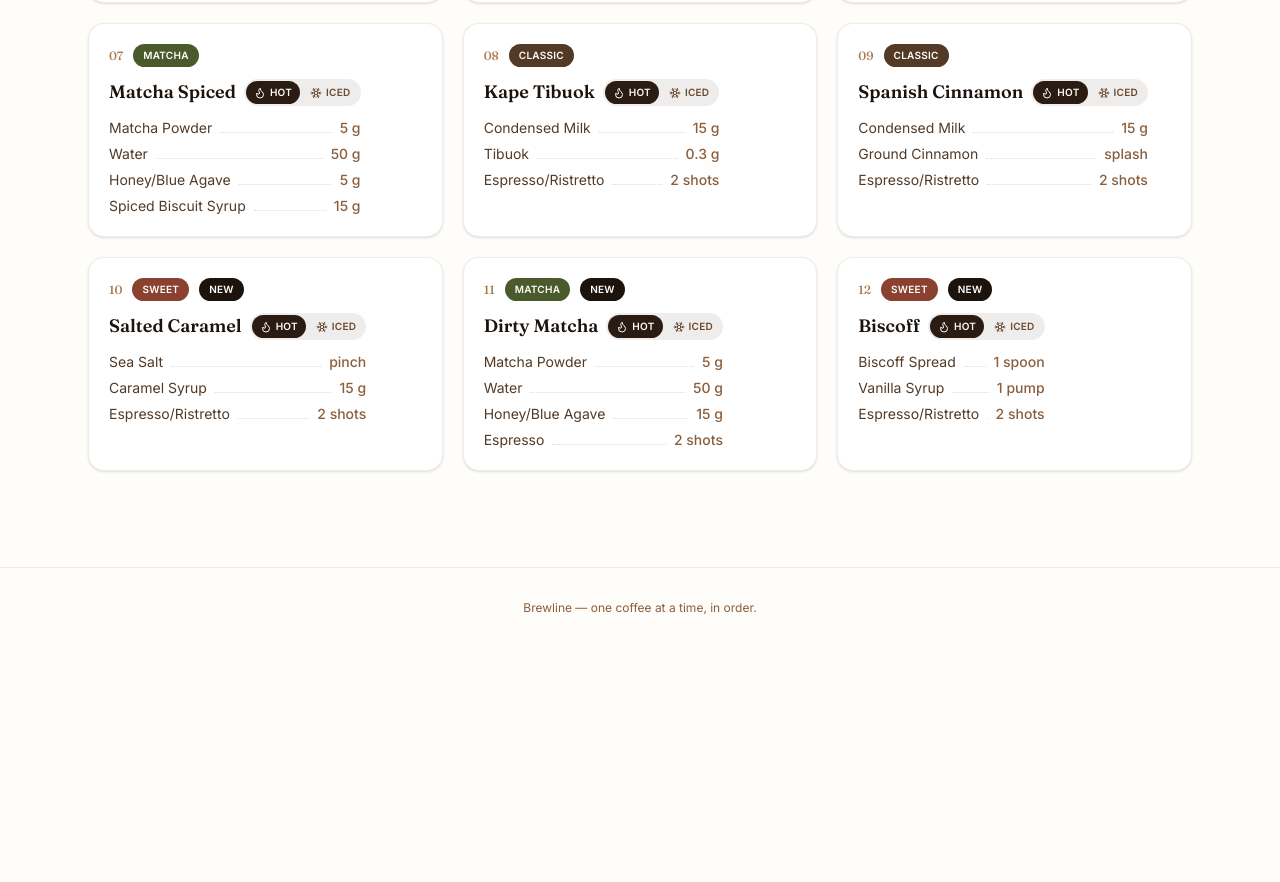
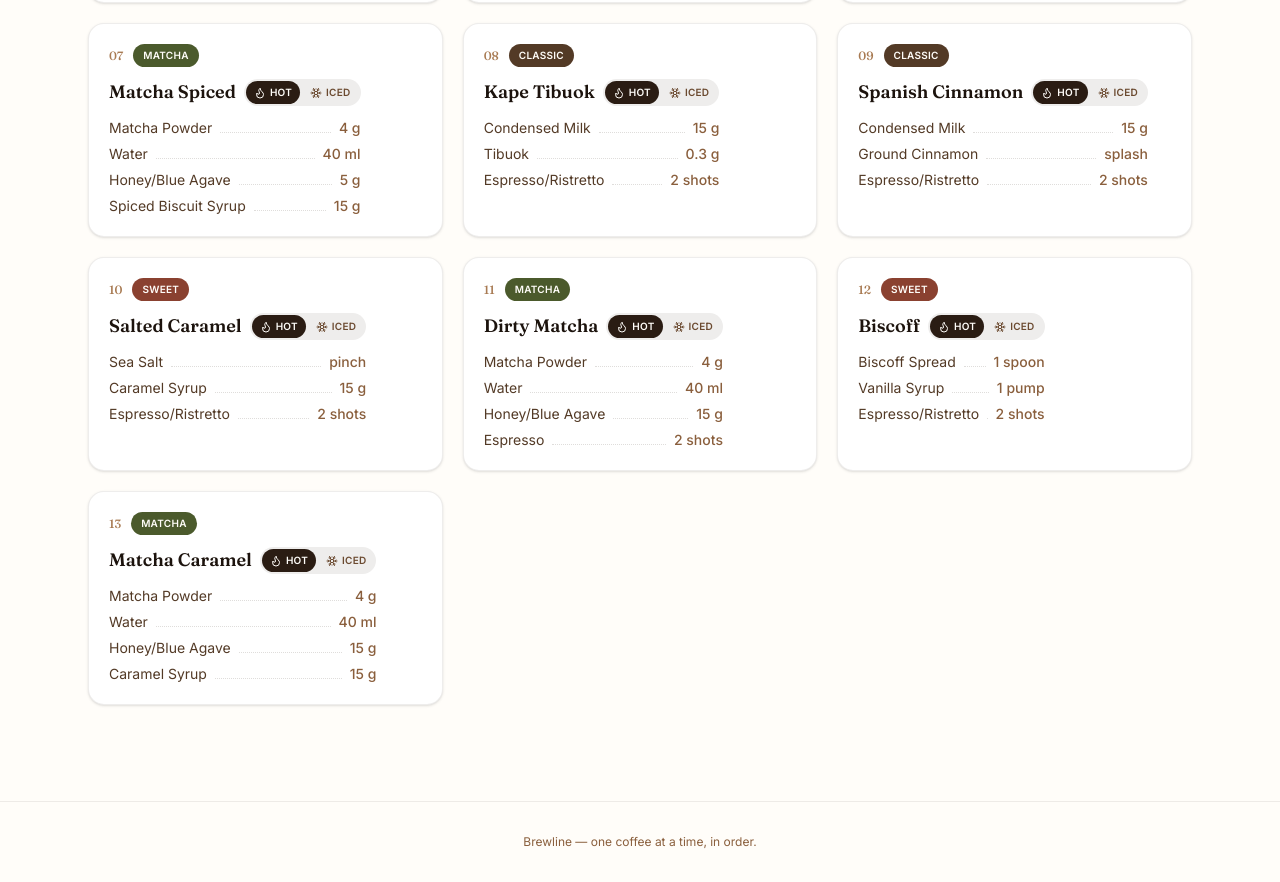
Before and after one commit to lucky0559/coffee-recipes, a React (Vite) app: page / in a window 1280 px wide. Shown: the part 1262-2144 px from the top of the page. Before the commit the page ends 1910 px from the top, so only its background shows below. Built offline with nearby package versions, Linux system fonts and the light colour scheme.

Commit message:
add and edited recipes

```diff
--- a/src/components/RecipeCard.tsx
+++ b/src/components/RecipeCard.tsx
@@ -31,11 +31,6 @@ export function RecipeCard({ recipe, isToday, onSelect }: RecipeCardProps) {
           >
             {recipe.category}
           </span>
-          {recipe.isNew && (
-            <span className="rounded-full bg-espresso-950 px-2.5 py-1 text-[10px] font-semibold uppercase tracking-wide text-cream-50">
-              New
-            </span>
-          )}
         </div>
         {isToday && (
           <span className="rounded-full bg-cream-200 px-2.5 py-1 text-[10px] font-semibold uppercase tracking-wide text-espresso-800">
--- a/src/components/RecipeModal.tsx
+++ b/src/components/RecipeModal.tsx
@@ -47,11 +47,6 @@ export function RecipeModal({ recipe, onClose }: RecipeModalProps) {
               <span>{recipe.number}</span>
               <span>·</span>
               <span>{recipe.category}</span>
-              {recipe.isNew && (
-                <span className="rounded-full bg-cream-50/20 px-2 py-0.5 text-cream-50">
-                  New
-                </span>
-              )}
             </div>
             <h2 id="recipe-modal-title" className="font-display mt-2 text-2xl font-semibold">
               {recipe.name}
--- a/src/data/recipes.ts
+++ b/src/data/recipes.ts
@@ -8,7 +8,7 @@ export const recipes: Recipe[] = [
     category: "Sweet",
     hot: {
       ingredients: [
-        { name: "Cheesecake Syrup", amount: "1–2 pumps" },
+        { name: "Cheesecake Syrup", amount: "1½ pumps" },
         { name: "Vanilla Syrup", amount: "1 pump" },
         { name: "Espresso/Ristretto", amount: "2 shots" },
       ],
@@ -19,7 +19,7 @@ export const recipes: Recipe[] = [
         { name: "Milk", amount: "150 ml" },
         { name: "Espresso/Ristretto", amount: "2 shots" },
       ],
-      note: "Cold foam — whipping cream 30ml, milk 10ml, cheesecake syrup 1–2 pumps",
+      note: "Cold foam — whipping cream 30ml, milk 15ml, cheesecake syrup 1½ pumps",
     },
   },
   {
@@ -40,7 +40,7 @@ export const recipes: Recipe[] = [
         { name: "Milk", amount: "150 ml" },
         { name: "Espresso/Ristretto", amount: "2 shots" },
       ],
-      note: "Cold foam — whipping cream 30ml, milk 10ml, caramel syrup 15g",
+      note: "Cold foam — whipping cream 30ml, milk 15ml, caramel syrup 15g",
     },
   },
   {
@@ -61,7 +61,7 @@ export const recipes: Recipe[] = [
         { name: "Milk", amount: "150 ml" },
         { name: "Espresso/Ristretto", amount: "2 shots" },
       ],
-      note: "Cold foam — whipping cream 30ml, milk 10ml, sea salt pinch",
+      note: "Cold foam — whipping cream 30ml, milk 15ml, sea salt pinch",
     },
   },
   {
@@ -83,7 +83,7 @@ export const recipes: Recipe[] = [
         { name: "Milk", amount: "150 ml" },
         { name: "Espresso/Ristretto", amount: "2 shots" },
       ],
-      note: "Cold foam — whipping cream 30ml, milk 10ml, caramel syrup 15g, patis 2g",
+      note: "Cold foam — whipping cream 30ml, milk 15ml, caramel syrup 15g, patis 2g",
     },
   },
   {
@@ -93,19 +93,19 @@ export const recipes: Recipe[] = [
     category: "Matcha",
     hot: {
       ingredients: [
-        { name: "Matcha Powder", amount: "5 g" },
-        { name: "Water", amount: "50 g" },
+        { name: "Matcha Powder", amount: "4 g" },
+        { name: "Water", amount: "40 ml" },
         { name: "Honey/Blue Agave", amount: "15 g" },
       ],
     },
     iced: {
       ingredients: [
-        { name: "Matcha Powder", amount: "5 g" },
-        { name: "Water", amount: "50 g" },
+        { name: "Matcha Powder", amount: "4 g" },
+        { name: "Water", amount: "40 ml" },
         { name: "Milk", amount: "150 ml" },
         { name: "Honey/Blue Agave", amount: "15 g" },
       ],
-      note: "Cold foam — whipping cream 30ml, milk 10ml, vanilla syrup 1 pump",
+      note: "Cold foam — whipping cream 30ml, milk 15ml, vanilla syrup 1 pump",
     },
   },
   {
@@ -125,7 +125,7 @@ export const recipes: Recipe[] = [
         { name: "Milk", amount: "150 ml" },
         { name: "Espresso/Ristretto", amount: "2 shots" },
       ],
-      note: "Cold foam — whipping cream 30ml, milk 10ml, vanilla syrup 1 pump",
+      note: "Cold foam — whipping cream 30ml, milk 15ml, vanilla syrup 1 pump",
     },
   },
   {
@@ -135,19 +135,19 @@ export const recipes: Recipe[] = [
     category: "Matcha",
     hot: {
       ingredients: [
-        { name: "Matcha Powder", amount: "5 g" },
-        { name: "Water", amount: "50 g" },
+        { name: "Matcha Powder", amount: "4 g" },
+        { name: "Water", amount: "40 ml" },
         { name: "Honey/Blue Agave", amount: "5 g" },
         { name: "Spiced Biscuit Syrup", amount: "15 g" },
       ],
     },
     iced: {
       ingredients: [
-        { name: "Matcha Powder", amount: "5 g" },
-        { name: "Water", amount: "50 g" },
+        { name: "Matcha Powder", amount: "4 g" },
+        { name: "Water", amount: "40 ml" },
         { name: "Milk", amount: "150 ml" },
       ],
-      note: "Cold foam — whipping cream 30ml, milk 10ml, honey/blue agave 5g, spiced biscuit syrup 15g",
+      note: "Cold foam — whipping cream 30ml, milk 15ml, honey/blue agave 5g, spiced biscuit syrup 15g",
     },
   },
   {
@@ -168,7 +168,7 @@ export const recipes: Recipe[] = [
         { name: "Milk", amount: "150 ml" },
         { name: "Espresso/Ristretto", amount: "2 shots" },
       ],
-      note: "Cold foam — whipping cream 30ml, milk 10ml, vanilla syrup 1 pump, 0.3g Tibuok",
+      note: "Cold foam — whipping cream 30ml, milk 15ml, vanilla syrup 1 pump, 0.3g Tibuok",
     },
   },
   {
@@ -189,7 +189,7 @@ export const recipes: Recipe[] = [
         { name: "Milk", amount: "150 ml" },
         { name: "Espresso/Ristretto", amount: "2 shots" },
       ],
-      note: "Cold foam — whipping cream 30ml, milk 10ml, vanilla syrup 1 pump, ground cinnamon splash",
+      note: "Cold foam — whipping cream 30ml, milk 15ml, vanilla syrup 1 pump, ground cinnamon splash",
     },
   },
   {
@@ -197,7 +197,6 @@ export const recipes: Recipe[] = [
     number: "10",
     name: "Salted Caramel",
     category: "Sweet",
-    isNew: true,
     hot: {
       ingredients: [
         { name: "Sea Salt", amount: "pinch" },
@@ -211,7 +210,7 @@ export const recipes: Recipe[] = [
         { name: "Milk", amount: "150 ml" },
         { name: "Espresso/Ristretto", amount: "2 shots" },
       ],
-      note: "Cold foam — whipping cream 30ml, milk 10ml, caramel syrup 15g, sea salt pinch",
+      note: "Cold foam — whipping cream 30ml, milk 15ml, caramel syrup 15g, sea salt pinch",
     },
   },
   {
@@ -219,24 +218,23 @@ export const recipes: Recipe[] = [
     number: "11",
     name: "Dirty Matcha",
     category: "Matcha",
-    isNew: true,
     hot: {
       ingredients: [
-        { name: "Matcha Powder", amount: "5 g" },
-        { name: "Water", amount: "50 g" },
+        { name: "Matcha Powder", amount: "4 g" },
+        { name: "Water", amount: "40 ml" },
         { name: "Honey/Blue Agave", amount: "15 g" },
         { name: "Espresso", amount: "2 shots" },
       ],
     },
     iced: {
       ingredients: [
-        { name: "Matcha Powder", amount: "5 g" },
-        { name: "Water", amount: "50 g" },
+        { name: "Matcha Powder", amount: "4 g" },
+        { name: "Water", amount: "40 ml" },
         { name: "Milk", amount: "150 ml" },
         { name: "Espresso", amount: "2 shots" },
         { name: "Honey/Blue Agave", amount: "15 g" },
       ],
-      note: "Cold foam — whipping cream 30ml, milk 10ml, vanilla syrup 1 pump",
+      note: "Cold foam — whipping cream 30ml, milk 15ml, vanilla syrup 1 pump",
     },
   },
   {
@@ -244,7 +242,6 @@ export const recipes: Recipe[] = [
     number: "12",
     name: "Biscoff",
     category: "Sweet",
-    isNew: true,
     hot: {
       ingredients: [
         { name: "Biscoff Spread", amount: "1 spoon" },
@@ -258,7 +255,31 @@ export const recipes: Recipe[] = [
         { name: "Milk", amount: "150 ml" },
         { name: "Espresso/Ristretto", amount: "2 shots" },
       ],
-      note: "Cold foam — whipping cream 30ml, milk 10ml, vanilla syrup 1 pump",
+      note: "Cold foam — whipping cream 30ml, milk 15ml, vanilla syrup 1 pump",
+    },
+  },
+  {
+    id: "matcha-caramel",
+    number: "13",
+    name: "Matcha Caramel",
+    category: "Matcha",
+    hot: {
+      ingredients: [
+        { name: "Matcha Powder", amount: "4 g" },
+        { name: "Water", amount: "40 ml" },
+        { name: "Honey/Blue Agave", amount: "15 g" },
+        { name: "Caramel Syrup", amount: "15 g" },
+      ],
+    },
+    iced: {
+      ingredients: [
+        { name: "Matcha Powder", amount: "4 g" },
+        { name: "Water", amount: "40 ml" },
+        { name: "Milk", amount: "150 ml" },
+        { name: "Honey/Blue Agave", amount: "15 g" },
+        { name: "Caramel Syrup", amount: "15 g" },
+      ],
+      note: "Cold foam — whipping cream 30ml, milk 15ml, vanilla syrup 1 pump",
     },
   },
 ];
--- a/src/types.ts
+++ b/src/types.ts
@@ -17,7 +17,6 @@ export interface Recipe {
   number: string;
   name: string;
   category: Category;
-  isNew?: boolean;
   hot: RecipeBuild;
   iced: RecipeBuild;
 }
```
